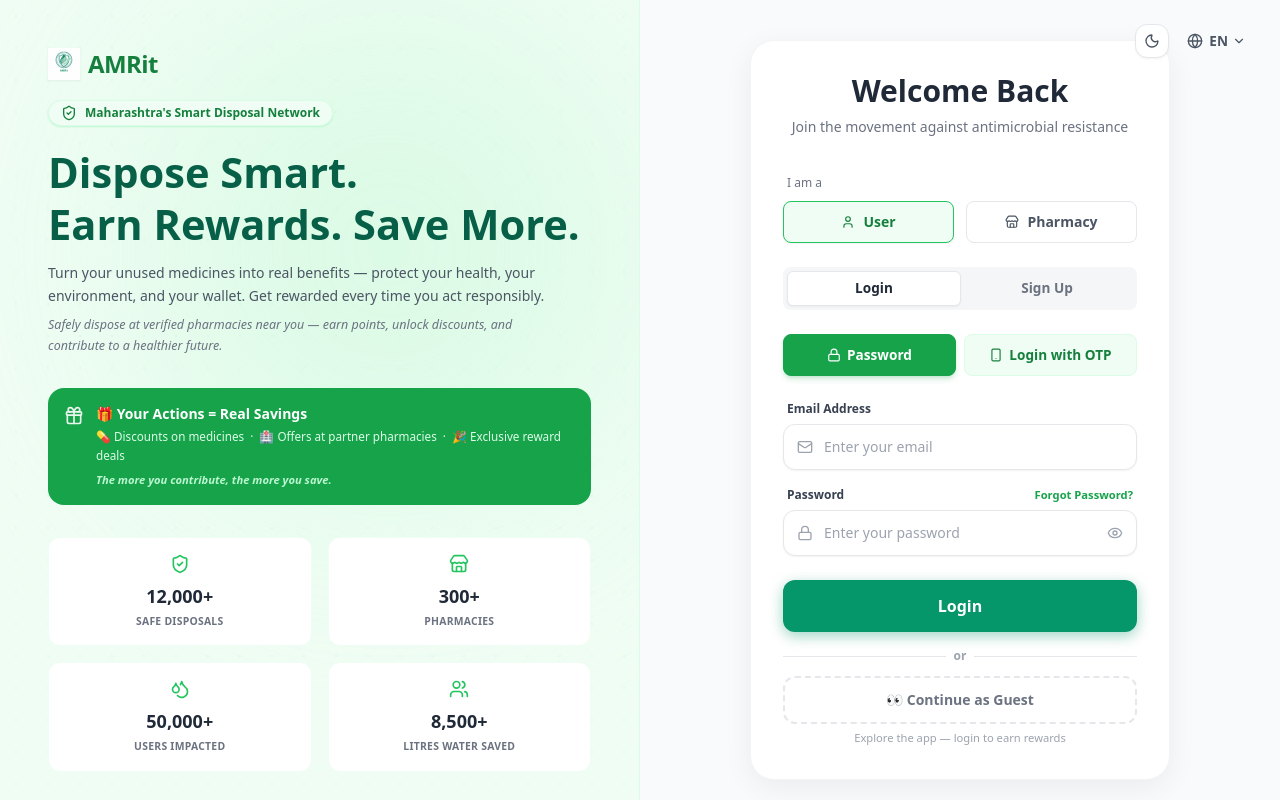
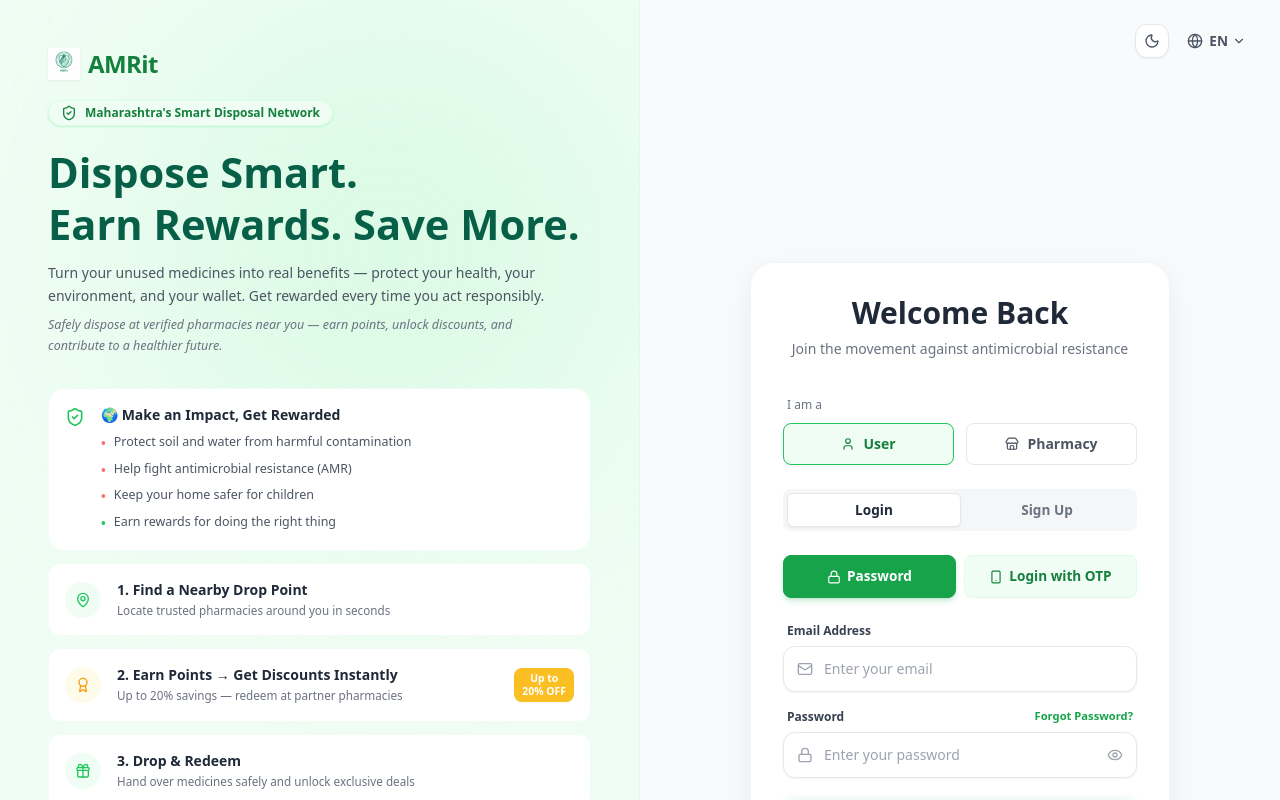
Before and after one commit to emirald2202/CHRI_AMR, a React (Vite) app in the folder frontend/: page /login in a window 1280 px wide. Shown: the top 800 px of the page. Built offline with nearby package versions, Linux system fonts and the light colour scheme.

Commit message:
Restore AuthLayout info section

```diff
--- a/frontend/src/components/AuthLayout.jsx
+++ b/frontend/src/components/AuthLayout.jsx
@@ -61,6 +61,63 @@ const AuthLayout = ({ children }) => {
           </p>
 
 
+          {/* How it works — numbered steps */}
+          <div className="space-y-3 mb-6">
+
+            {/* Impact bullets */}
+            <div className="bg-white dark:bg-slate-800/80 p-4 rounded-2xl border border-green-50 flex gap-4 items-start">
+              <div className="text-green-500 mt-0.5 shrink-0">
+                <ShieldCheck className="w-5 h-5" />
+              </div>
+              <div>
+                <h3 className="font-bold text-gray-800 dark:text-slate-200 text-sm mb-2">{t('whySafe')}</h3>
+                <ul className="text-[0.78rem] text-gray-600 dark:text-slate-300 space-y-1.5">
+                  <li className="flex gap-2 items-start"><span className="text-red-400 font-bold mt-0.5">•</span> {t('whySafe1')}</li>
+                  <li className="flex gap-2 items-start"><span className="text-red-400 font-bold mt-0.5">•</span> {t('whySafe2')}</li>
+                  <li className="flex gap-2 items-start"><span className="text-red-400 font-bold mt-0.5">•</span> {t('whySafe3')}</li>
+                  <li className="flex gap-2 items-start"><span className="text-green-500 font-bold mt-0.5">•</span> Earn rewards for doing the right thing</li>
+                </ul>
+              </div>
+            </div>
+
+            {/* Step 1 */}
+            <div className="bg-white dark:bg-slate-800/80 p-4 rounded-xl border border-green-50 flex gap-4 items-center">
+              <div className="bg-green-50 dark:bg-emerald-900/30 p-2.5 rounded-full text-green-500 shrink-0">
+                <MapPin className="w-4 h-4" />
+              </div>
+              <div>
+                <h3 className="font-bold text-gray-800 dark:text-slate-200 text-sm">{t('findPharmaciesLoc')}</h3>
+                <p className="text-[0.73rem] text-gray-500 mt-0.5">{t('findPharmLocations')}</p>
+              </div>
+            </div>
+
+            {/* Step 2 — Rewards with badge */}
+            <div className="bg-white dark:bg-slate-800/80 p-4 rounded-xl border border-green-50 flex gap-4 items-center relative overflow-hidden">
+              <div className="bg-amber-50 p-2.5 rounded-full text-amber-500 shrink-0">
+                <Award className="w-4 h-4" />
+              </div>
+              <div className="flex-1">
+                <h3 className="font-bold text-gray-800 dark:text-slate-200 text-sm">{t('earnRewards')}</h3>
+                <p className="text-[0.73rem] text-gray-500 mt-0.5">{t('earnDesc')}</p>
+              </div>
+              {/* Badge */}
+              <div className="shrink-0 bg-amber-400 text-white text-[0.65rem] font-black px-2 py-1 rounded-lg shadow-sm leading-tight text-center">
+                Up to<br />20% OFF
+              </div>
+            </div>
+
+            {/* Step 3 */}
+            <div className="bg-white dark:bg-slate-800/80 p-4 rounded-xl border border-green-50 flex gap-4 items-center">
+              <div className="bg-green-50 dark:bg-emerald-900/30 p-2.5 rounded-full text-green-500 shrink-0">
+                <Gift className="w-4 h-4" />
+              </div>
+              <div>
+                <h3 className="font-bold text-gray-800 dark:text-slate-200 text-sm">{t('trackImpact')}</h3>
+                <p className="text-[0.73rem] text-gray-500 mt-0.5">{t('trackDesc')}</p>
+              </div>
+            </div>
+
+          </div>
           {/* Reward hook */}
           <div className="bg-green-600 text-white rounded-2xl p-4 flex gap-3 items-start">
             <Gift className="w-5 h-5 shrink-0 mt-0.5 opacity-90" />
```
